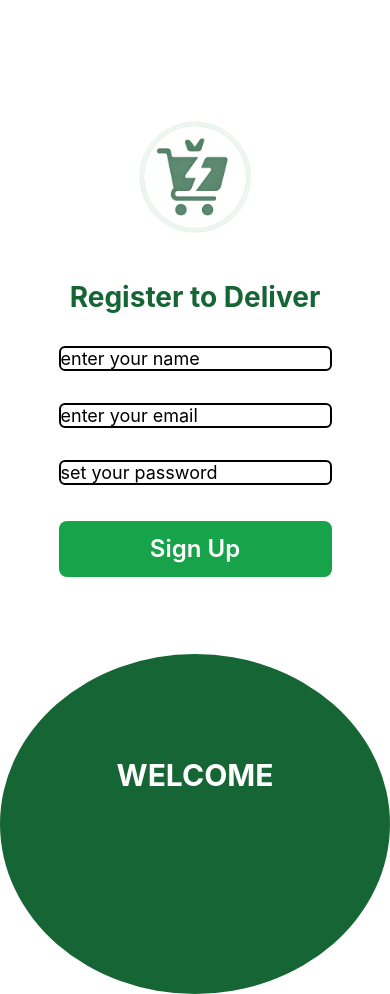
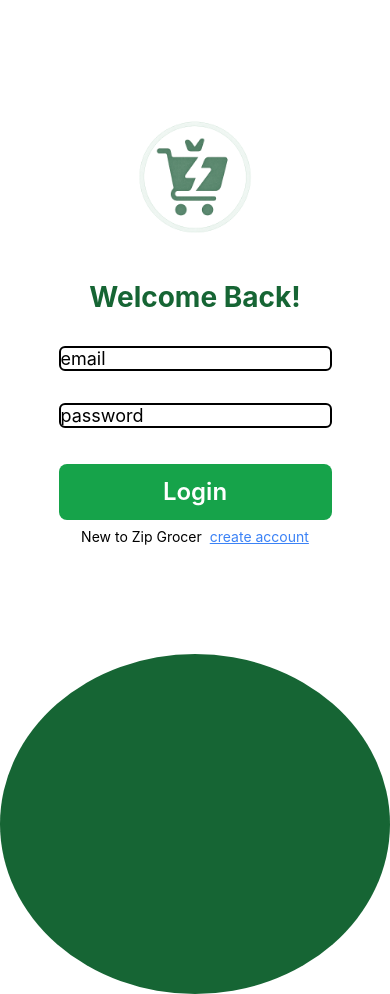
Before and after one commit to Uday-Shah-009/ZipGrocer, a React Native app in the folder frontend/DeliveryPartner/: screen / in a window 390 px wide. Built offline with nearby package versions, Linux system fonts and the light colour scheme.

Commit message:
feat: login page

```diff
--- a/frontend/DeliveryPartner/App.js
+++ b/frontend/DeliveryPartner/App.js
@@ -3,12 +3,13 @@ import { Text, View } from 'react-native';
 import "./src/global.css";
 import { SafeAreaProvider, SafeAreaView } from 'react-native-safe-area-context';
 import SignUpScreen from './src/screens/Auth/SignUpScreen';
+import LoginScreen from './src/screens/Auth/LoginScreen';
 
 export default function App() {
   return (
      <SafeAreaProvider>
       <SafeAreaView className="flex-1 bg-white">
-       <SignUpScreen/>
+       <LoginScreen />
       </SafeAreaView>
      </SafeAreaProvider>
   );
--- a/frontend/DeliveryPartner/src/screens/Auth/LoginScreen.js
+++ b/frontend/DeliveryPartner/src/screens/Auth/LoginScreen.js
@@ -0,0 +1,88 @@
+import { Pressable, Text, TextInput, View, Image } from "react-native";
+import { useForm, Controller } from "react-hook-form";
+
+const LoginScreen = () => {
+  const {
+    control,
+    handleSubmit,
+    reset,
+    formState: { errors },
+  } = useForm({
+    defaultValues: {
+      email: "",
+      password: "",
+    },
+  });
+
+  const onSubmit = (data) => {
+    console.log(data)
+    reset();
+  };
+
+  return (
+    <View className="flex-1 bg-white relative  items-center">
+      <View className="flex-2 justify-start mt-[80px] items-center w-full">
+        <Image
+          source={require("../../../assets/images/logo.png")}
+          className="w-[200px] h-[200px]"
+        />
+        <Text className="text-green-800 text-[28px] font-bold">
+          Welcome Back!
+        </Text>
+        <Controller
+          name="email"
+          control={control}
+          rules={{
+            required: true,
+          }}
+          render={({ field: { onChange, value } }) => (
+            <TextInput
+              className="w-[70%] border-2  text-[18px] rounded-md mt-8"
+              placeholder="email"
+              onChangeText={onChange}
+              value={value}
+            />
+          )}
+        />
+        <Controller
+          name="password"
+          control={control}
+          rules={{
+            required: true,
+          }}
+          render={({ field: { onChange, value } }) => (
+            <TextInput
+              className="w-[70%] border-2  text-[18px] rounded-md mt-8"
+              placeholder="password"
+              onChangeText={onChange}
+              secureTextEntry={true}
+              value={value}
+            />
+          )}
+        />
+        <Pressable
+          onPress={handleSubmit(onSubmit)}
+          className="bg-green-600 px-6 py-3  w-[70%] rounded-lg mt-9"
+        >
+          <Text className="text-white text-center  font-semibold text-2xl">
+            Login
+          </Text>
+        </Pressable>
+        <View>
+          <Pressable className="flex flex-row gap-2 mt-2">
+            <Text>New to Zip Grocer</Text>
+            <Text className="underline text-blue-500 ">
+              create account
+            </Text>
+          </Pressable>
+        </View>
+      </View>
+      <View
+        className="bg-green-800 w-full h-[340px] rounded-[50%] flex justify-start
+      items-center absolute bottom-[-150px] "
+      ></View>
+    </View>
+  );
+};
+
+export default LoginScreen;
--- a/frontend/DeliveryPartner/src/screens/Auth/SignUpScreen.js
+++ b/frontend/DeliveryPartner/src/screens/Auth/SignUpScreen.js
@@ -17,15 +17,15 @@ const SignUpScreen = () => {
   });
 
   const titles = ["Earn Daily", "Be Faster!", "WELCOME"];
-  const [index, setIndex] = useState(0);
-  const [userIn, setIn] = useState(false);
+  const [index, setIndex] = useState(2);
+  const [userIn, setIn] = useState(true);
   const [visible, setVisible] = useState(true);
   useEffect(() => {
     const interval = setInterval(() => {
       setVisible(false);
       setTimeout(() => {
         setIndex((prevIn) => (prevIn + 1) % titles.length);
-        setVisible(true)
+        setVisible(true);
       }, 300);
     }, 2000);
     if (userIn) {
@@ -57,7 +57,7 @@ const SignUpScreen = () => {
           render={({ field: { onChange, value } }) => (
             <TextInput
               className="w-[70%] border-2 text-[18px] rounded-md mt-8"
-              placeholder="enter your name"
+              placeholder="name"
               onChangeText={onChange}
               value={value}
             />
@@ -72,7 +72,7 @@ const SignUpScreen = () => {
           render={({ field: { onChange, value } }) => (
             <TextInput
               className="w-[70%] border-2  text-[18px] rounded-md mt-8"
-              placeholder="enter your email"
+              placeholder="email"
               onChangeText={onChange}
               value={value}
             />
@@ -87,7 +87,7 @@ const SignUpScreen = () => {
           render={({ field: { onChange, value } }) => (
             <TextInput
               className="w-[70%] border-2  text-[18px] rounded-md mt-8"
-              placeholder="set your password"
+              placeholder="password"
               onChangeText={onChange}
               secureTextEntry={true}
               value={value}
@@ -102,6 +102,12 @@ const SignUpScreen = () => {
             Sign Up
           </Text>
         </Pressable>
+        <View>
+          <Pressable className="flex flex-row gap-2 mt-2">
+            <Text>Already Have an Account</Text>
+            <Text className="underline text-blue-500">Login here</Text>
+          </Pressable>
+        </View>
       </View>
       <View
         className="bg-green-800 w-full h-[340px] rounded-[50%] flex justify-start
```
